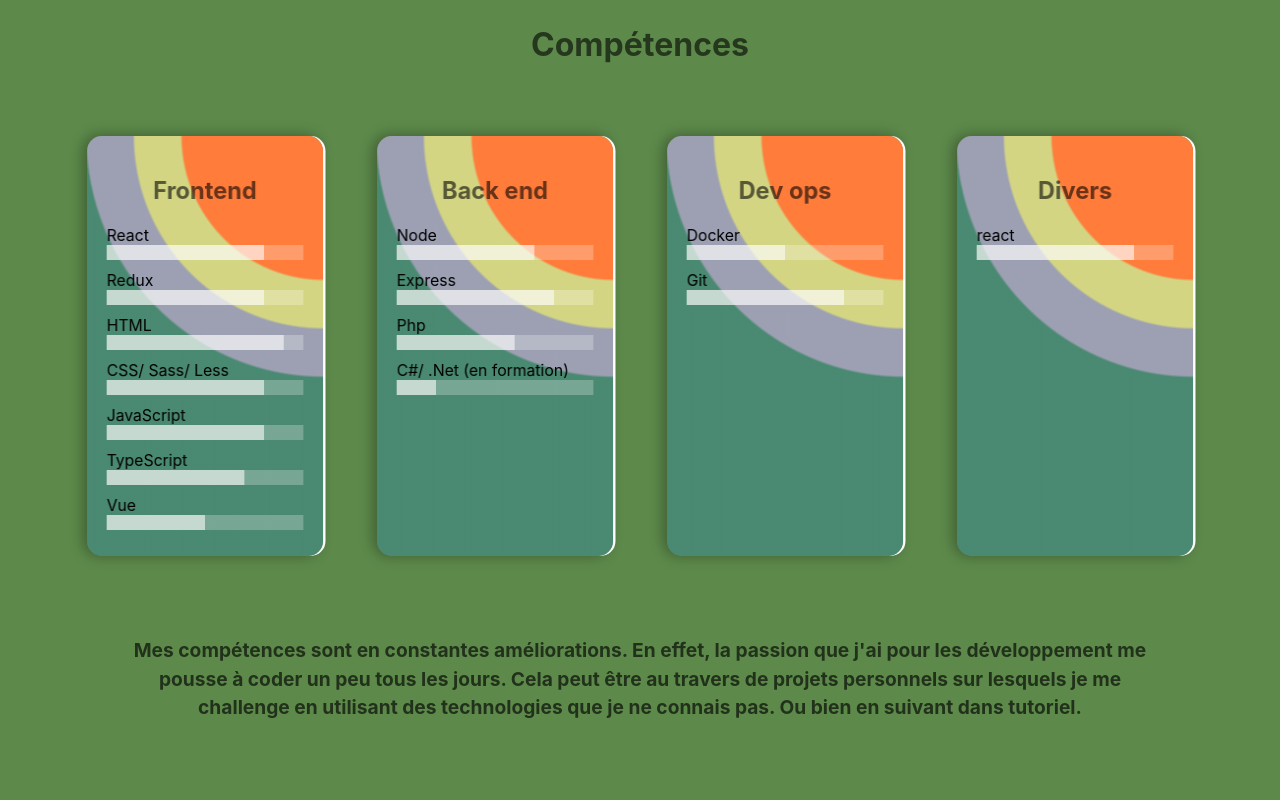
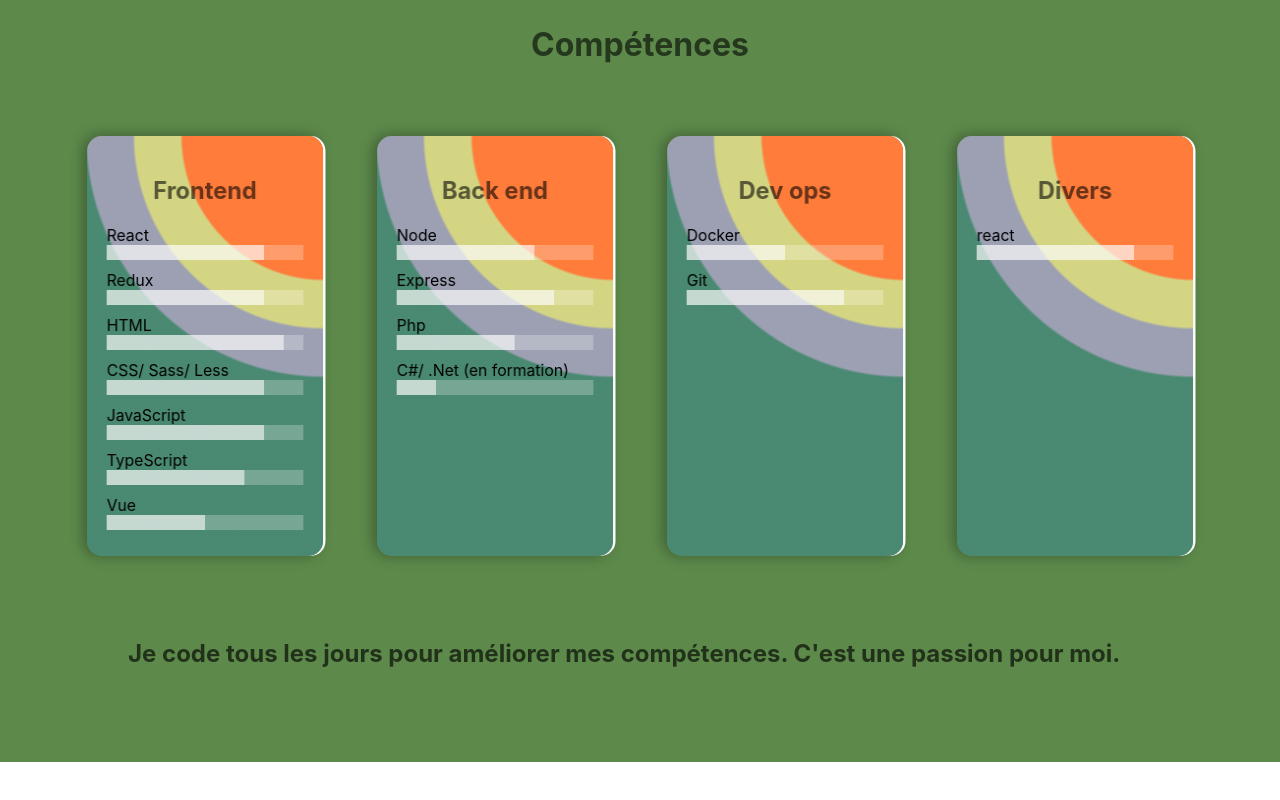
Before and after one commit to TiboLeFreapon/portifolio-actuel, a React (Create React App) app: page / in a window 1280 px wide. Shown: the part 606-1406 px from the top of the page. After the commit the page ends 1368 px from the top, so only its background shows below. Built offline with nearby package versions, Linux system fonts and the light colour scheme; grey boxes are pictures that could not be loaded.

Commit message:
changement style rapide

```diff
--- a/src/components/PageComptence.js
+++ b/src/components/PageComptence.js
@@ -39,9 +39,7 @@
 
             <div className='text-comptence'>
                 <span className='span-pres'>
-                    Mes compétences sont en constantes améliorations. En effet, la passion que j'ai pour les développement me pousse à coder un peu tous les jours.
-                    Cela peut être au travers de projets personnels sur lesquels je me challenge en utilisant des technologies que je ne connais pas.
-                    Ou bien en suivant dans tutoriel.
+                    Je code tous les jours pour améliorer mes compétences. C'est une passion pour moi.
                 </span>
             </div>
         </div>
--- a/src/components/PanneauAcceuil.js
+++ b/src/components/PanneauAcceuil.js
@@ -10,7 +10,7 @@
                     Développeur web
                 </h3>
                 <div className="pres-site">
-                    <span>Bienvenu sur mon site web ! J'espère que l'expérience vous plaira. Je suis actuellement à la recherche d'un emploie donc n'hésitez à me contacter</span>
+                    <span>Bienvenu sur mon site web ! J'espère que l'expérience vous plaira. <br/> Je suis actuellement à la recherche d'un emploie donc n'hésitez à me contacter</span>
                     </div>
             </div>
         </div>
--- a/src/style/pageComp.scss
+++ b/src/style/pageComp.scss
@@ -68,9 +68,10 @@
             width: 80%;
             margin-top: 100px;
             color: rgba(0, 0, 0, 0.645);
-            font-size: larger;
+            font-size: x-large;
             font-weight: bolder;
             margin: 80px 0;
+            text-align: left;
         }
     }
 }
```
